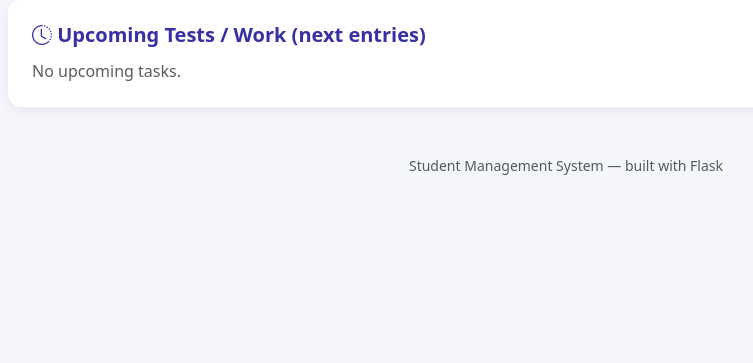
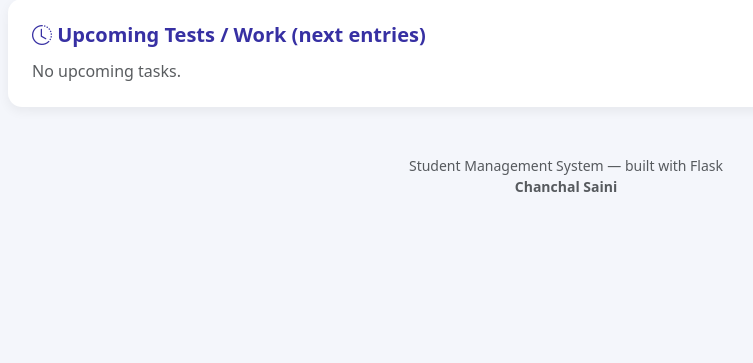
Before and after one commit to chanchalsaini576/student-management-system, a Flask app: page / in a window 1280 px wide. Shown: the part 269-632 px from the top of the page, without its empty margins (74-827 px from the left). Run offline with Flask 3, Linux system fonts and the light colour scheme.

Commit message:
add chanchal in last

```diff
--- a/templates/base.html
+++ b/templates/base.html
@@ -46,6 +46,8 @@
 
 <footer class="text-center text-muted py-4 small">
   Student Management System &mdash; built with Flask
+  <br>
+  <strong>Chanchal Saini</strong>
 </footer>
 
 <script src="https://cdn.jsdelivr.net/npm/bootstrap@5.3.3/dist/js/bootstrap.bundle.min.js"></script>
```
